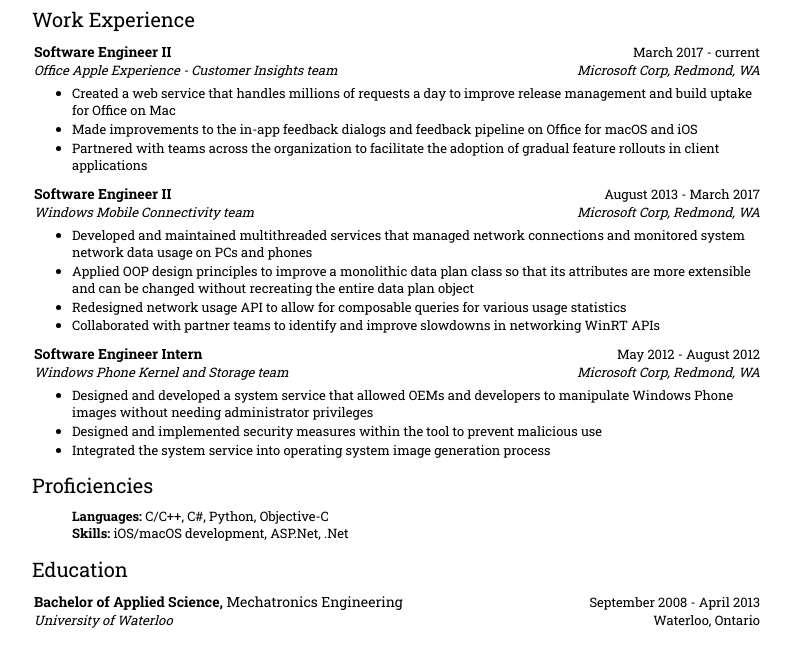
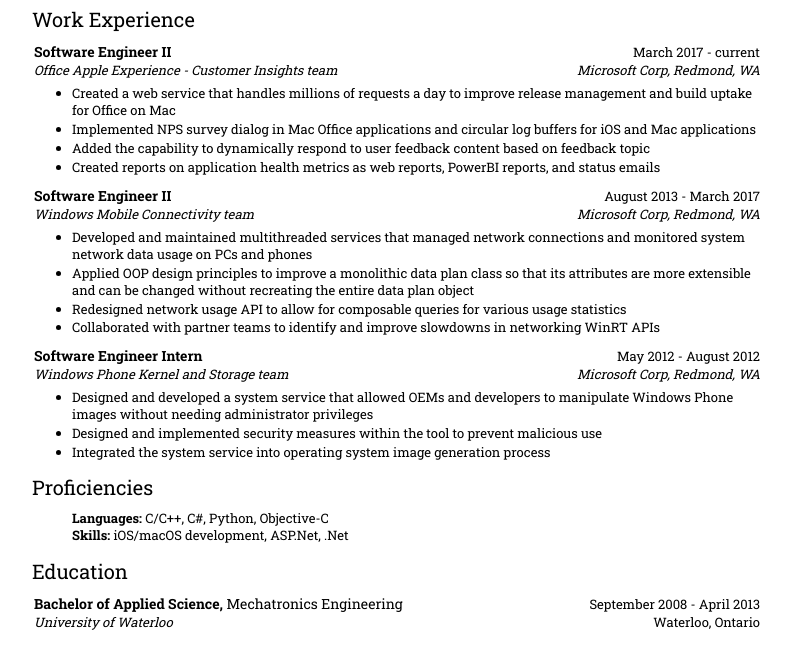
Before and after one commit to jerrysun21/jerrysun21.github.io, a plain HTML site: page index.html in a window 1280 px wide. Shown: the part 87-756 px from the top of the page, without its empty margins (243-1036 px from the left). Drawn offline with Linux system fonts and the light colour scheme; a web font is replaced by a local one.

Commit message:
Update index.html

```diff
--- a/index.html
+++ b/index.html
@@ -38,8 +38,9 @@
     </table>
     <ul>
         <li>Created a web service that handles millions of requests a day to improve release management and build uptake for Office on Mac </li>
-        <li>Made improvements to the in-app feedback dialogs and feedback pipeline on Office for macOS and iOS </li>
-        <li>Partnered with teams across the organization to facilitate the adoption of gradual feature rollouts in client applications </li>
+        <li>Implemented NPS survey dialog in Mac Office applications and circular log buffers for iOS and Mac applications </li>
+        <li>Added the capability to dynamically respond to user feedback content based on feedback topic </li>
+        <li>Created reports on application health metrics as web reports, PowerBI reports, and status emails </li>
     </ul>
     <table>
         <tr>
```
